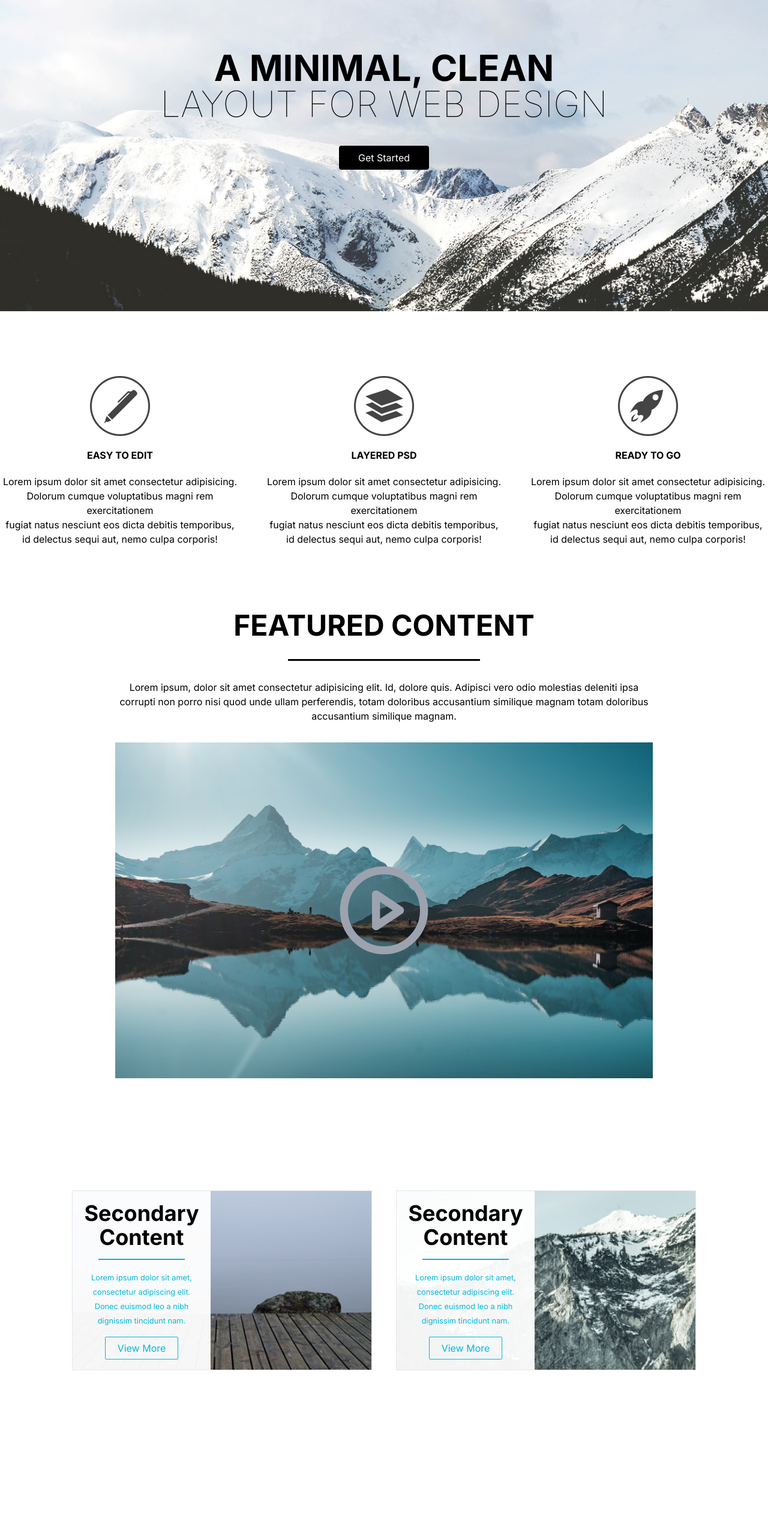
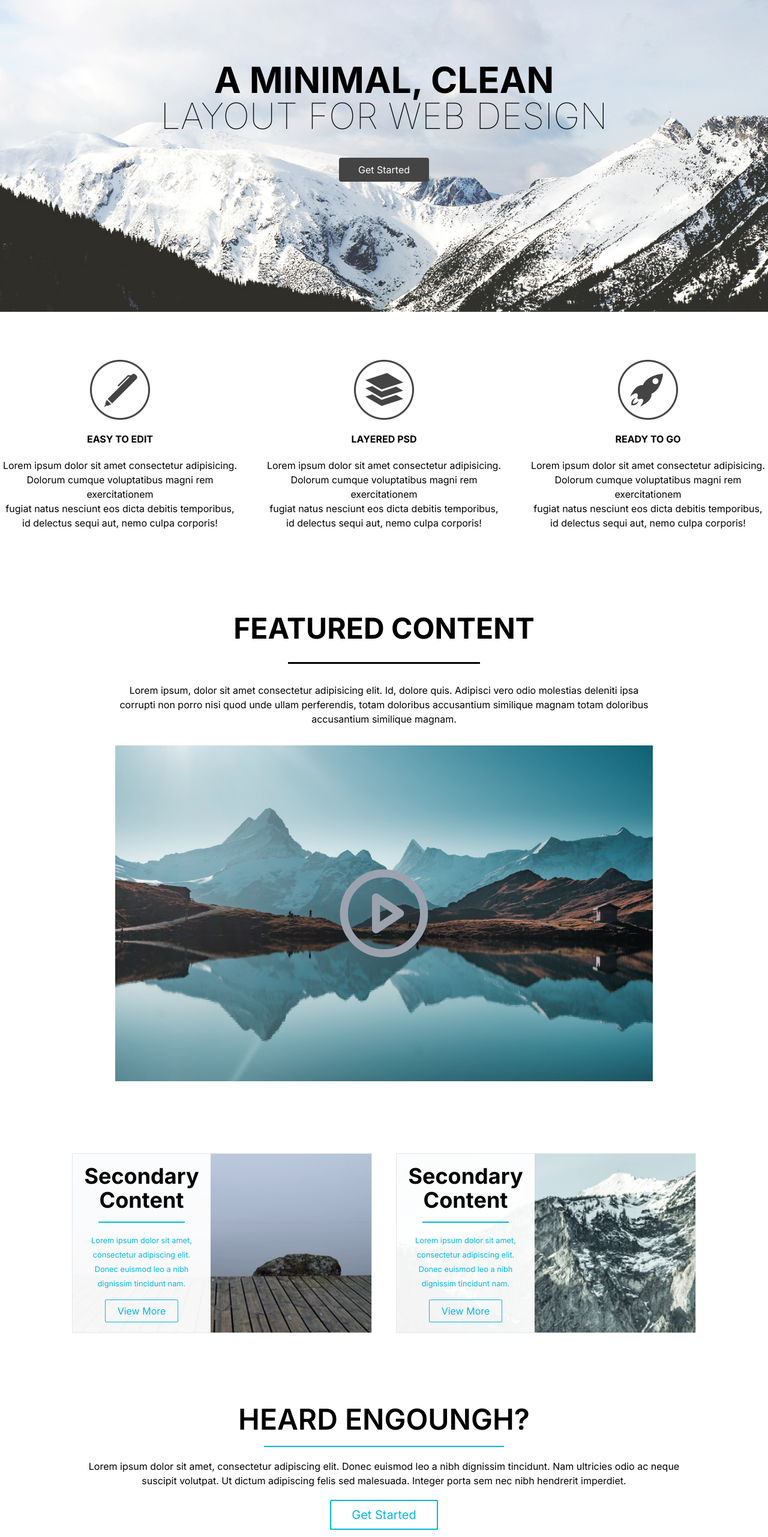
Before and after one commit to NaniasNic/Simply-UI, a Next.js app: page / in a window 1280 px wide. Shown: the part 234-2797 px from the top of the page at 60% size. Before the commit the page ends 2705 px from the top, so only its background shows below. Built offline with nearby package versions, Linux system fonts and the light colour scheme.

Commit message:
Call To Action: create

```diff
--- a/src/app/page.tsx
+++ b/src/app/page.tsx
@@ -3,6 +3,7 @@ import { HeroImage } from "@/components/HeroImage"
 import { Features } from "@/components/Features"
 import { PrimaryContent } from "@/components/PrimaryContent"
 import { SecondaryContent } from "@/components/SecondaryContent"
+import { CallToAction } from "@/components/CallToAction"
 
 export default function Home() {
   return (
@@ -23,8 +24,10 @@ export default function Home() {
       <SecondaryContent />
 
       {/* Call to Action */}
+      <CallToAction />
 
       {/* Footer */}
+      <h1>Footer</h1>
     </main>
   )
 }
--- /dev/null
+++ b/src/components/CallToAction.tsx
@@ -0,0 +1,18 @@
+export function CallToAction() {
+    return (
+        <main className="flex flex-col py-[60px] px-0 gap-5 justify-center items-center">
+            <h1 className="text-5xl font-semibold uppercase">Heard Engoungh?</h1>
+
+            <hr className="w-[400px] border border-[#02b8dd]" />
+
+            <p className="text-center">
+                Lorem ipsum dolor sit amet, consectetur adipiscing elit. Donec euismod leo a nibh dignissim tincidunt. Nam ultricies odio ac neque <br />
+                suscipit volutpat. Ut dictum adipiscing felis sed malesuada. Integer porta sem nec nibh hendrerit imperdiet.
+            </p>
+
+            <a href="#" className="w-[180px] h-[50px] flex justify-center items-center text-xl border-2 border-[#02b8dd] text-[#02b8dd] bg-transparent rounded-sm hover:text-white hover:bg-[#02b8dd]">
+                Get Started
+            </a>
+        </main>
+    )
+}
--- a/src/components/Features.tsx
+++ b/src/components/Features.tsx
@@ -2,8 +2,8 @@ import Image from "next/image";
 
 export function Features() {
     return (
-        <main className="h-[500px] flex justify-center items-center gap-10">
-            <div className="flex flex-col justify-center items-center gap-5">
+        <main className="flex justify-center items-center gap-10">
+            <div className="flex flex-col my-[80px] justify-center items-center gap-5">
                 <Image src='/features-icon-1.png' alt="" width={100} height={100} />
 
                 <h1 className="uppercase font-bold">Easy to edit</h1>
@@ -16,7 +16,7 @@ export function Features() {
                 </p>
             </div>
 
-            <div className="flex flex-col justify-center items-center gap-5">
+            <div className="flex flex-col my-[80px] justify-center items-center gap-5">
                 <Image src='/features-icon-2.png' alt="" width={100} height={100} />
 
                 <h1 className="uppercase font-bold">Layered psd</h1>
@@ -29,7 +29,7 @@ export function Features() {
                 </p>
             </div>
 
-            <div className="flex flex-col justify-center items-center gap-5">
+            <div className="flex flex-col my-[80px] justify-center items-center gap-5">
                 <Image src='/features-icon-3.png' alt="" width={100} height={100} />
 
                 <h1 className="uppercase font-bold">Ready to go</h1>
--- a/src/components/Header.tsx
+++ b/src/components/Header.tsx
@@ -1,6 +1,6 @@
 export function Header() {
     return (
-        <header className="w-full h-20 flex items-center justify-around">
+        <header className="w-full h-[120px] flex items-center justify-around">
             <div>
                 <h1 className="text-5xl select-none">
                     Simply
--- a/src/components/HeroImage.tsx
+++ b/src/components/HeroImage.tsx
@@ -1,12 +1,12 @@
 export function HeroImage() {
     return (
-        <main className="flex flex-col h-[673px] gap-10 bg-[url('/hero.jpg')] bg-center bg-cover justify-center items-center">
+        <main className="flex flex-col h-[634px] gap-10 bg-[url('/hero.jpg')] bg-center bg-cover justify-center items-center">
             <h1 className="text-6xl text-center font-thin uppercase select-none">
                 <span className="font-bold">A minimal, Clean</span> <br />
                 Layout for web Design
             </h1>
 
-            <button className="bg-black text-white px-8 py-2 rounded">
+            <button className="bg-[#444] text-white px-8 py-2 rounded hover:bg-[#02b8dd]">
                 Get Started
             </button>
         </main>
--- a/src/components/PrimaryContent.tsx
+++ b/src/components/PrimaryContent.tsx
@@ -2,7 +2,7 @@ import { PlayCircle } from "lucide-react";
 
 export function PrimaryContent() {
     return (
-        <main className="flex flex-col gap-8 justify-center items-center px-48">
+        <main className="flex flex-col gap-8 justify-center items-center px-48 py-[60px]">
             <h1 className="text-5xl font-bold uppercase">Featured Content</h1>
 
             <hr className="w-80 border-b-2 border-black" />
--- a/src/components/SecondaryContent.tsx
+++ b/src/components/SecondaryContent.tsx
@@ -1,6 +1,6 @@
 export function SecondaryContent() {
     return (
-        <main className="flex h-[673px] gap-10 justify-center items-center">
+        <main className="flex py-[60px] px-0 gap-10 justify-center items-center">
             <div className="flex bg-[url('/article-image-1.jpg')] bg-cover items-center border w-[500px] h-[300px] gap-5">
                 <div className="flex w-[230px] h-full bg-white/95 gap-4 flex-col justify-center items-center p-5">
                     <h1 className="text-4xl text-center font-bold">Secondary Content</h1>
```
